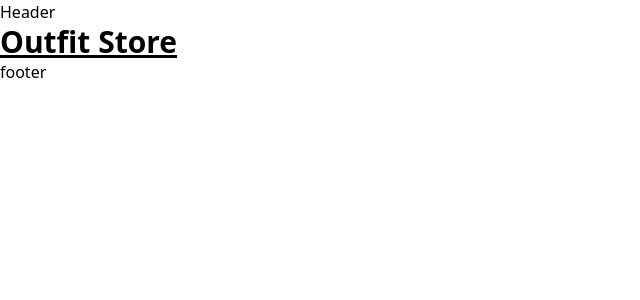
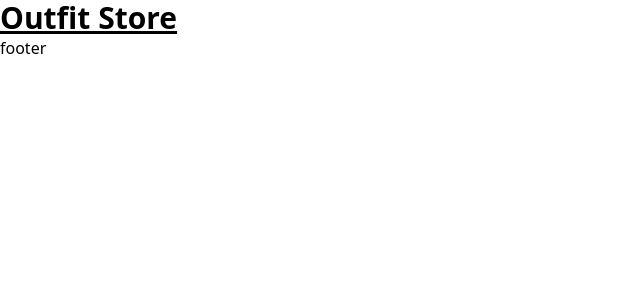
Before and after one commit to colincode7/outfit-store, a Next.js app: page / in a window 1280 px wide. Shown: the top 300 px of the page, without its empty margins (0-640 px from the left). Built offline with nearby package versions, Linux system fonts and the light colour scheme.

Commit message:
add ecommerce.ico

```diff
--- a/components/Layout.tsx
+++ b/components/Layout.tsx
@@ -1,10 +1,15 @@
+import Head from "next/head";
 import React from "react";
 
 const Layout = ({children}:any) => {
     return(
         <div>
             <header>
-            Header
+            <Head>
+                <title>Outfit Store</title>
+                <meta name="description" content="store of clothes"/>
+                <link rel="icon" href="/ecommerce2.ico"/>
+            </Head>
             </header>
             <main>
             {children}
```
Also changed, not shown: 1 other file (tests, documents, lock files or other folders).
